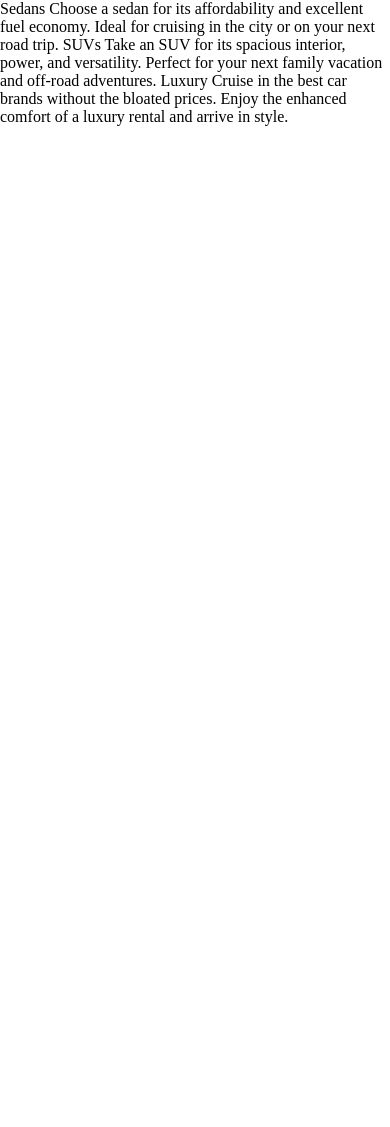
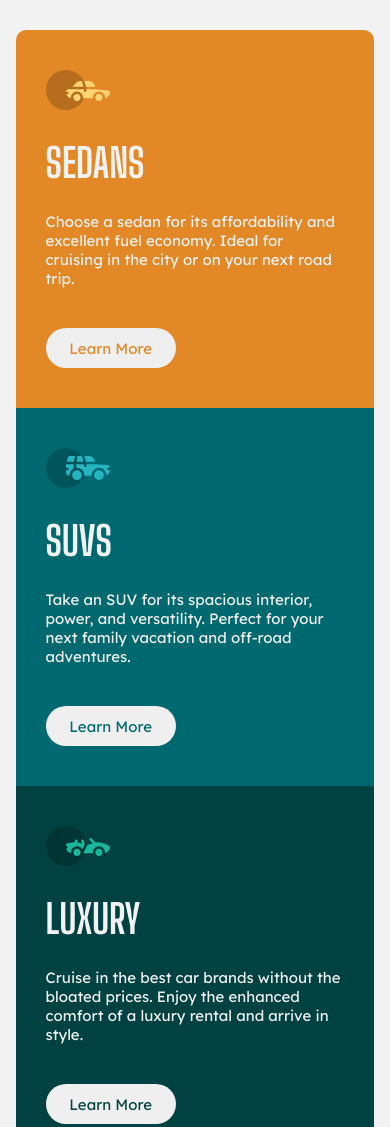
Before and after one commit to Luca-Sousa/Project-3-Column-Preview-Card-Component-Main, a plain HTML site: page index.html in a window 390 px wide. Shown: the top 1127 px of the page. Before the commit the page ends 844 px from the top, so only its background shows below. Drawn offline with Linux system fonts and the light colour scheme.

Commit message:
Update end

```diff
--- a/css/style.css
+++ b/css/style.css
@@ -15,5 +15,153 @@ html,body{
     /* paragraphs */
     --Transparent-white: hsla(0, 0%, 100%, 0.75);
     /* background, headings, buttons */
-    --Very-light-gray: hsl(0, 0%, 95%)
+    --Very-light-gray: hsl(0, 0%, 95%);
 }
+
+body{
+    min-height: 100vh;
+    display: flex;
+    align-items: center;
+    justify-content: center;
+    background: var(--Very-light-gray);
+}
+
+main{
+    width: 900px;
+    height: 100%;
+    max-height: 450px;
+    display: flex;
+}
+
+.content-wraper{
+    padding: 50px 45px;
+}
+
+.content-1{
+    background: var(--Bright-orange);
+    border-top-left-radius: 10px;
+    border-bottom-left-radius: 10px;
+    margin-left: 3%;
+    position: relative;
+}
+
+.content-2{
+    background: var(--Dark-cyan);
+    position: relative;
+}
+
+.content-3{
+    background: var(--Very-dark-cyan);
+    border-top-right-radius: 10px;
+    border-bottom-right-radius: 10px;
+    margin-right: 3%;
+    position: relative;
+}
+
+.content-wraper h1{
+    color: var(--Very-light-gray);
+    font-family: "Big Shoulders Display";
+    font-weight: 700;
+    text-transform: uppercase;
+    font-size: 40px;
+    margin: 25px 0;
+}
+
+.content-wraper p{
+    color: var(--Very-light-gray);
+    font-family: "Lexend Deca";
+    font-weight: 400;
+    font-size: 15px;
+}
+
+.content-wraper button{
+    width: 130px;
+    height: 40px;
+    border: 0;
+    border-radius: 20px;
+    font-family: "Lexend Deca";
+    font-weight: 400;
+    font-size: 15px;
+    text-align: center;
+    cursor: pointer;
+    position: absolute;
+    top: 80%;
+    left: 40px;
+}
+
+.content-1 button{
+    color: var(--Bright-orange);
+}
+
+.content-2 button{
+    color: var(--Dark-cyan);
+}
+
+.content-3 button{
+    color: var(--Very-dark-cyan);
+}
+
+.content-1 button:hover{
+    background-color: var(--Bright-orange);
+    color: var(--Very-light-gray);
+    border: 2px solid var(--Very-light-gray);
+}
+
+.content-2 button:hover{
+    background-color: var(--Dark-cyan);
+    color: var(--Very-light-gray);
+    border: 2px solid var(--Very-light-gray);
+}
+
+.content-3 button:hover{
+    background-color: var(--Very-dark-cyan);
+    color: var(--Very-light-gray);
+    border: 2px solid var(--Very-light-gray);
+}
+
+
+@media screen and (max-width:740px){
+
+    body{
+        margin-top: 30px;
+    }
+
+    main{
+        max-height: 100%;
+        display: inline-block;
+    }
+
+    .bottom-mobile{
+        padding-top: 30px;
+    }
+
+    .content-wraper{
+        padding: 40px 30px;
+        margin: 0 4%;
+    }
+
+    .content-1{
+        border-top-left-radius: 10px;
+        border-top-right-radius: 10px;
+        border-bottom-left-radius: 0px;
+        position: static;
+    }
+
+    .content-2{
+        background: var(--Dark-cyan);
+        position: static;
+    }
+
+    .content-3{
+        border-top-right-radius: 0px;
+        border-bottom-right-radius: 10px;
+        border-bottom-left-radius: 10px;
+        position: static;
+    }
+
+    .content-wraper button{
+        margin-top: 40px;
+        position: static;
+    }
+
+}
--- a/index.html
+++ b/index.html
@@ -17,17 +17,32 @@
 </head>
 <body>
 
-  Sedans
-  Choose a sedan for its affordability and excellent fuel economy. Ideal for cruising in the city
-  or on your next road trip.
+  <main>
 
-  SUVs
-  Take an SUV for its spacious interior, power, and versatility. Perfect for your next family vacation
-  and off-road adventures.
+    <div class="content-wraper content-1" >
+      <img src="images/icon-sedans.svg" alt="icon-sedans">
+      <h1>Sedans</h1>
+      <p>Choose a sedan for its affordability and excellent fuel economy. Ideal for cruising in the city or on your next road trip.</p>
+      <button type="button">Learn More</button>
+    </div>
 
-  Luxury
-  Cruise in the best car brands without the bloated prices. Enjoy the enhanced comfort of a luxury
-  rental and arrive in style.
+    <div class="content-wraper content-2">
+      <img src="images/icon-suvs.svg" alt="icon-suvs">
+      <h1>SUVs</h1>
+      <p>Take an SUV for its spacious interior, power, and versatility. Perfect for your next family vacation and off-road adventures.</p>
+      <button type="button">Learn More</button>
+    </div>
+
+    <div class="content-wraper content-3">
+      <img src="images/icon-luxury.svg" alt="icon-luxury">
+      <h1>Luxury</h1>
+      <p>Cruise in the best car brands without the bloated prices. Enjoy the enhanced comfort of a luxury rental and arrive in style.</p>
+      <button type="button">Learn More</button>
+    </div>
+
+    <div class="bottom-mobile"></div>
+
+  </main>
 
 </body>
 </html>
```
